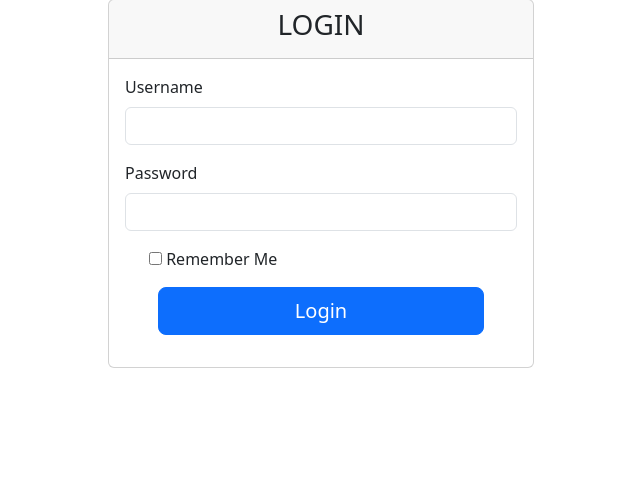
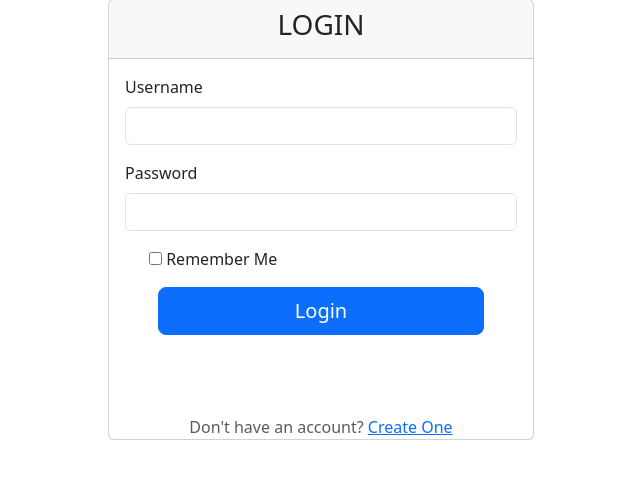
Before and after one commit to vidakomaria/PWB_UAS, a PHP site: the page made by app/views/akun/index.php in a window 1280 px wide. Shown: the part 105-584 px from the top of the page, without its empty margins (319-959 px from the left). Run offline with PHP 8.4, Linux system fonts and the light colour scheme; the template is opened without the code that fills it, so the values that code supplies are empty; some libraries are stand-ins or nearby versions.

Commit message:
Update index.php

```diff
--- a/app/views/akun/index.php
+++ b/app/views/akun/index.php
@@ -33,6 +33,11 @@
                     <?php }}?>
                 </form>
             </div>
+            <div class="mt-5 text-muted text-center">
+                Don't have an account? <a href="<?=BASEURL;?>/donasi/">Create One</a>
+            </div>
         </div>
+
+    </div>
     </div>
 </section>
```
